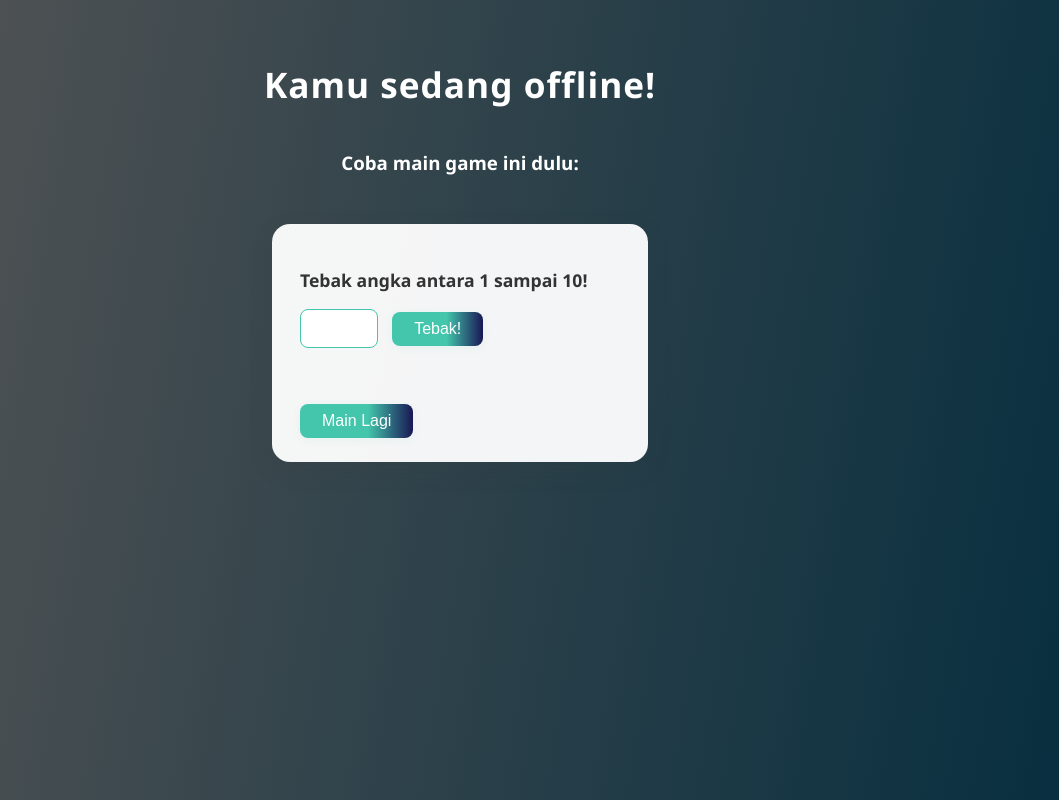
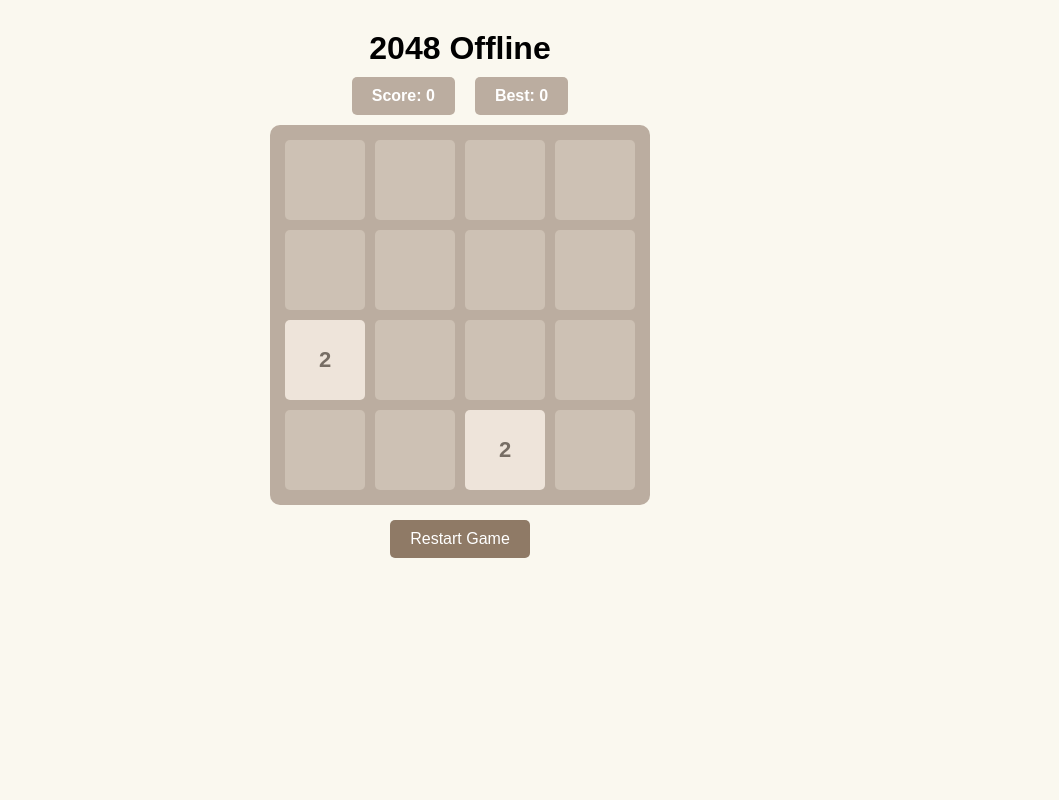
Before and after one commit to PaskalManik/PWA, a website: page offline.html in a window 1280 px wide. Shown: the whole page, without its empty margins (180-1239 px from the left). Drawn offline with Linux system fonts and the light colour scheme.

Commit message:
mengubah game offline

```diff
--- a/offline.html
+++ b/offline.html
@@ -1,130 +1,225 @@
 <!DOCTYPE html>
 <html lang="en">
-
 <head>
-	<meta charset="UTF-8">
-	<title>Offline</title>
+  <meta charset="UTF-8" />
+  <meta name="viewport" content="width=device-width, initial-scale=1.0"/>
+  <title>2048 Offline</title>
   <style>
     body {
-			background-image: linear-gradient(100deg, #575656, #062e3f);
-			min-height: 100vh;
+      font-family: Arial, sans-serif;
+      background: #faf8ef;
       margin: 0;
       display: flex;
       flex-direction: column;
       align-items: center;
-			justify-content: flex-start;
-			font-family: 'Segoe UI', Arial, sans-serif;
+      padding: 20px;
     }
-
     h1 {
-			margin-top: 60px;
+      margin: 10px 0;
+    }
+    .scores {
+      display: flex;
+      gap: 20px;
+      margin-bottom: 10px;
+    }
+    .score-box {
+      background: #bbada0;
       color: white;
-			font-size: 2.2em;
-			letter-spacing: 1px;
-		}
-
-		h3 {
-			color: #fff;
-		}
-
-		p {
-			color: #333;
-			font-size: 1.1em;
+      padding: 10px 20px;
+      border-radius: 5px;
       font-weight: bold;
     }
-
-		#game-area {
-			background: rgba(255, 255, 255, 0.95);
-			box-shadow: 0 8px 24px rgba(60, 60, 60, 0.12);
-			border-radius: 18px;
-			padding: 32px 28px 24px 28px;
-			margin-top: 30px;
-			display: inline-block;
-			min-width: 320px;
+    .container {
+      background: #bbada0;
+      padding: 15px;
+      border-radius: 10px;
+      touch-action: none;
     }
-
-		#game-area p {
-			margin: 12px 0;
+    .grid {
+      display: grid;
+      grid-template-columns: repeat(4, 80px);
+      grid-template-rows: repeat(4, 80px);
+      gap: 10px;
     }
-
-		input[type="number"] {
-			width: 60px;
-			padding: 8px;
-			border: 1.5px solid #43c6ac;
-			border-radius: 8px;
-			font-size: 1.1em;
-			margin-right: 10px;
-			outline: none;
-			transition: border 0.2s;
+    .cell {
+      background: #cdc1b4;
+      border-radius: 5px;
+      font-size: 22px;
+      color: #776e65;
+      display: flex;
+      justify-content: center;
+      align-items: center;
+      font-weight: bold;
     }
-
-		input[type="number"]:focus {
-			border: 1.5px solid #2e8b7a;
-			background: #f0fdfa;
+    .tile-2 { background: #eee4da; }
+    .tile-4 { background: #ede0c8; }
+    .tile-8 { background: #f2b179; color: #f9f6f2; }
+    .tile-16 { background: #f59563; color: #f9f6f2; }
+    .tile-32 { background: #f67c5f; color: #f9f6f2; }
+    .tile-64 { background: #f65e3b; color: #f9f6f2; }
+    .tile-128 { background: #edcf72; color: #f9f6f2; }
+    .tile-256 { background: #edcc61; color: #f9f6f2; }
+    .tile-512 { background: #edc850; color: #f9f6f2; }
+    .tile-1024 { background: #edc53f; color: #f9f6f2; }
+    .tile-2048 { background: #edc22e; color: #f9f6f2; }
+    button {
+      margin-top: 15px;
+      padding: 10px 20px;
+      background: #8f7a66;
+      color: white;
+      border: none;
+      border-radius: 5px;
+      font-size: 16px;
+      cursor: pointer;
     }
-
-		button {
-			background: linear-gradient(90deg, #43c6ac 60%, #191654 100%);
-			color: #fff;
-			border: none;
-			border-radius: 8px;
-			padding: 8px 22px;
-			font-size: 1em;
-			cursor: pointer;
-			margin: 8px 4px 0 0;
-			box-shadow: 0 2px 8px rgba(67, 198, 172, 0.08);
-			transition: background 0.2s, transform 0.1s;
-		}
-
     button:hover {
-			background: linear-gradient(90deg, #191654 60%, #43c6ac 100%);
-			transform: translateY(-2px) scale(1.04);
-		}
-
-		#result {
-			font-weight: bold;
-			font-size: 1.15em;
-			margin-top: 16px;
-			min-height: 24px;
+      background: #a3917c;
     }
   </style>
 </head>
+<body>
+  <h1>2048 Offline</h1>
+  <div class="scores">
+    <div class="score-box">Score: <span id="score">0</span></div>
+    <div class="score-box">Best: <span id="best">0</span></div>
+  </div>
+  <div class="container" id="game-container">
+    <div class="grid" id="grid"></div>
+  </div>
+  <button onclick="createGrid()">Restart Game</button>
 
-<body>
-	<h1>Kamu sedang offline!</h1>
-	<h3>Coba main game ini dulu:</h3>
-	<div id="game-area">
-		<p>Tebak angka antara 1 sampai 10!</p>
-		<input type="number" id="guess" min="1" max="10" />
-		<button onclick="checkGuess()">Tebak!</button>
-		<p id="result"></p>
-		<button onclick="resetGame()">Main Lagi</button>
-	</div>
   <script>
-		let randomNumber = Math.floor(Math.random() * 10) + 1;
-		let attempts = 0;
+    const grid = document.getElementById("grid");
+    const size = 4;
+    let cells = [], score = 0, best = 0;
 
-		function checkGuess() {
-			const guess = parseInt(document.getElementById('guess').value);
-			attempts++;
-			if (guess === randomNumber) {
-				document.getElementById('result').textContent = `Benar! Kamu menebak dalam ${attempts} percobaan.`;
-			} else if (guess < randomNumber) {
-				document.getElementById('result').textContent = 'Terlalu kecil!';
-			} else if (guess > randomNumber) {
-				document.getElementById('result').textContent = 'Terlalu besar!';
-			} else {
-				document.getElementById('result').textContent = 'Masukkan angka yang valid!';
+    if (localStorage.getItem("best2048")) {
+      best = parseInt(localStorage.getItem("best2048"));
+      document.getElementById("best").textContent = best;
+    }
+
+    function createGrid() {
+      cells = [];
+      grid.innerHTML = "";
+      score = 0;
+      updateScore();
+      for (let i = 0; i < size * size; i++) {
+        const cell = document.createElement("div");
+        cell.classList.add("cell");
+        cell.dataset.value = "0";
+        grid.appendChild(cell);
+        cells.push(cell);
+      }
+      addNumber();
+      addNumber();
+      updateUI();
+    }
+
+    function addNumber() {
+      let emptyCells = cells.filter(cell => cell.dataset.value == "0");
+      if (emptyCells.length === 0) return;
+      let randomCell = emptyCells[Math.floor(Math.random() * emptyCells.length)];
+      randomCell.dataset.value = Math.random() > 0.9 ? "4" : "2";
+    }
+
+    function updateUI() {
+      cells.forEach(cell => {
+        const value = Number(cell.dataset.value);
+        cell.textContent = value > 0 ? value : "";
+        cell.className = "cell";
+        if (value) cell.classList.add("tile-" + value);
+      });
+    }
+
+    function getRow(index) {
+      return cells.slice(index * size, index * size + size);
+    }
+
+    function getColumn(index) {
+      let col = [];
+      for (let i = 0; i < size; i++) col.push(cells[i * size + index]);
+      return col;
+    }
+
+    function slide(row) {
+      let values = row.map(cell => Number(cell.dataset.value)).filter(val => val);
+      for (let i = 0; i < values.length - 1; i++) {
+        if (values[i] === values[i + 1]) {
+          values[i] *= 2;
+          score += values[i];
+          values[i + 1] = 0;
+        }
+      }
+      values = values.filter(val => val);
+      while (values.length < size) values.push(0);
+      return values;
+    }
+
+    function handleMove(direction) {
+      let moved = false;
+      for (let i = 0; i < size; i++) {
+        let line = direction === "left" || direction === "right" ? getRow(i) : getColumn(i);
+        let values = line.map(cell => Number(cell.dataset.value));
+        if (direction === "right" || direction === "down") values.reverse();
+        const newValues = slide(values.map(v => ({ dataset: { value: v } })));
+        if (direction === "right" || direction === "down") newValues.reverse();
+        for (let j = 0; j < size; j++) {
+          if (line[j].dataset.value != newValues[j]) {
+            line[j].dataset.value = newValues[j];
+            moved = true;
+          }
+        }
+      }
+      if (moved) {
+        addNumber();
+        updateUI();
+        updateScore();
       }
     }
 
-		function resetGame() {
-			randomNumber = Math.floor(Math.random() * 10) + 1;
-			attempts = 0;
-			document.getElementById('guess').value = '';
-			document.getElementById('result').textContent = '';
+    function updateScore() {
+      document.getElementById("score").textContent = score;
+      if (score > best) {
+        best = score;
+        document.getElementById("best").textContent = best;
+        localStorage.setItem("best2048", best);
       }
+    }
+
+    document.addEventListener("keydown", (e) => {
+      switch (e.key) {
+        case "ArrowLeft": handleMove("left"); break;
+        case "ArrowRight": handleMove("right"); break;
+        case "ArrowUp": handleMove("up"); break;
+        case "ArrowDown": handleMove("down"); break;
+      }
+    });
+
+    // Swipe Gesture for Mobile
+    let startX = 0, startY = 0;
+    const container = document.getElementById("game-container");
+
+    container.addEventListener("touchstart", (e) => {
+      const touch = e.touches[0];
+      startX = touch.clientX;
+      startY = touch.clientY;
+    });
+
+    container.addEventListener("touchend", (e) => {
+      const touch = e.changedTouches[0];
+      const dx = touch.clientX - startX;
+      const dy = touch.clientY - startY;
+
+      if (Math.abs(dx) > Math.abs(dy)) {
+        if (dx > 30) handleMove("right");
+        else if (dx < -30) handleMove("left");
+      } else {
+        if (dy > 30) handleMove("down");
+        else if (dy < -30) handleMove("up");
+      }
+    });
+
+    createGrid();
   </script>
 </body>
-
 </html>
```
Lines whose indentation alone changed are shown as unchanged.
